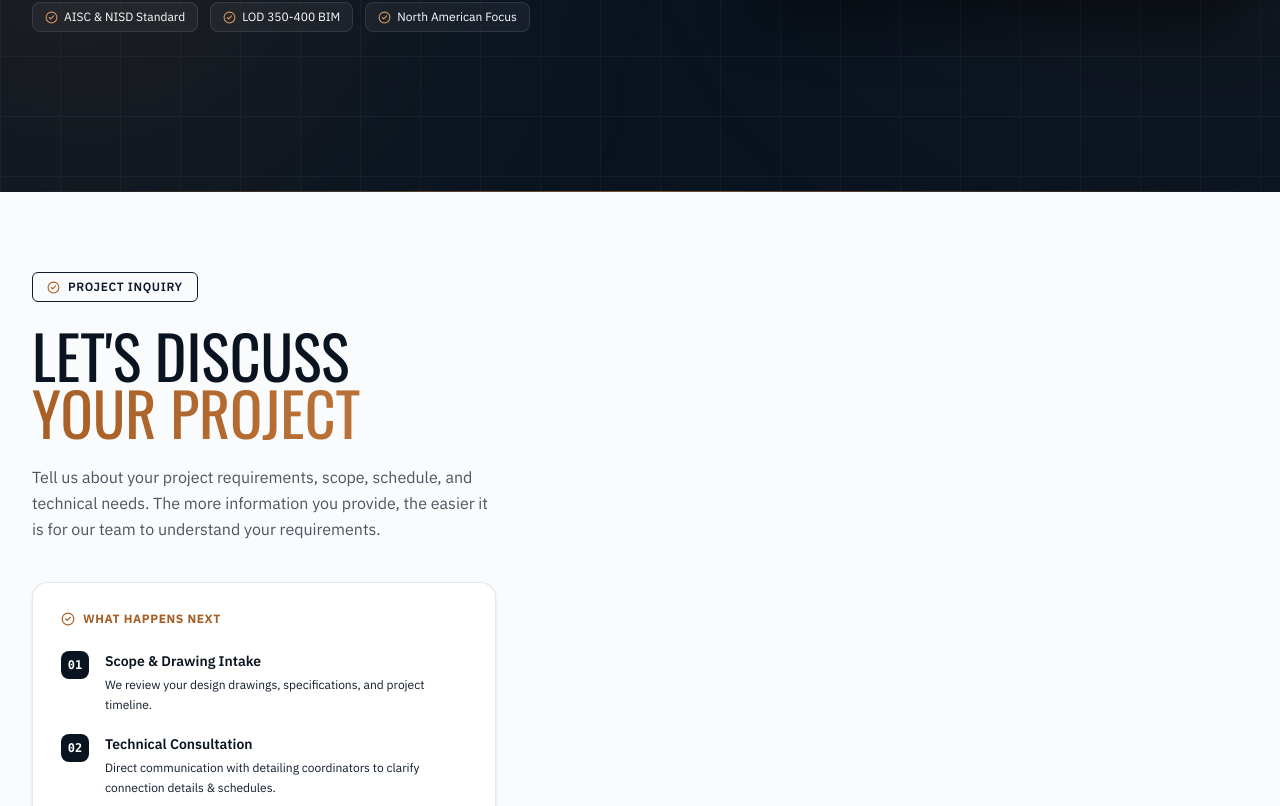
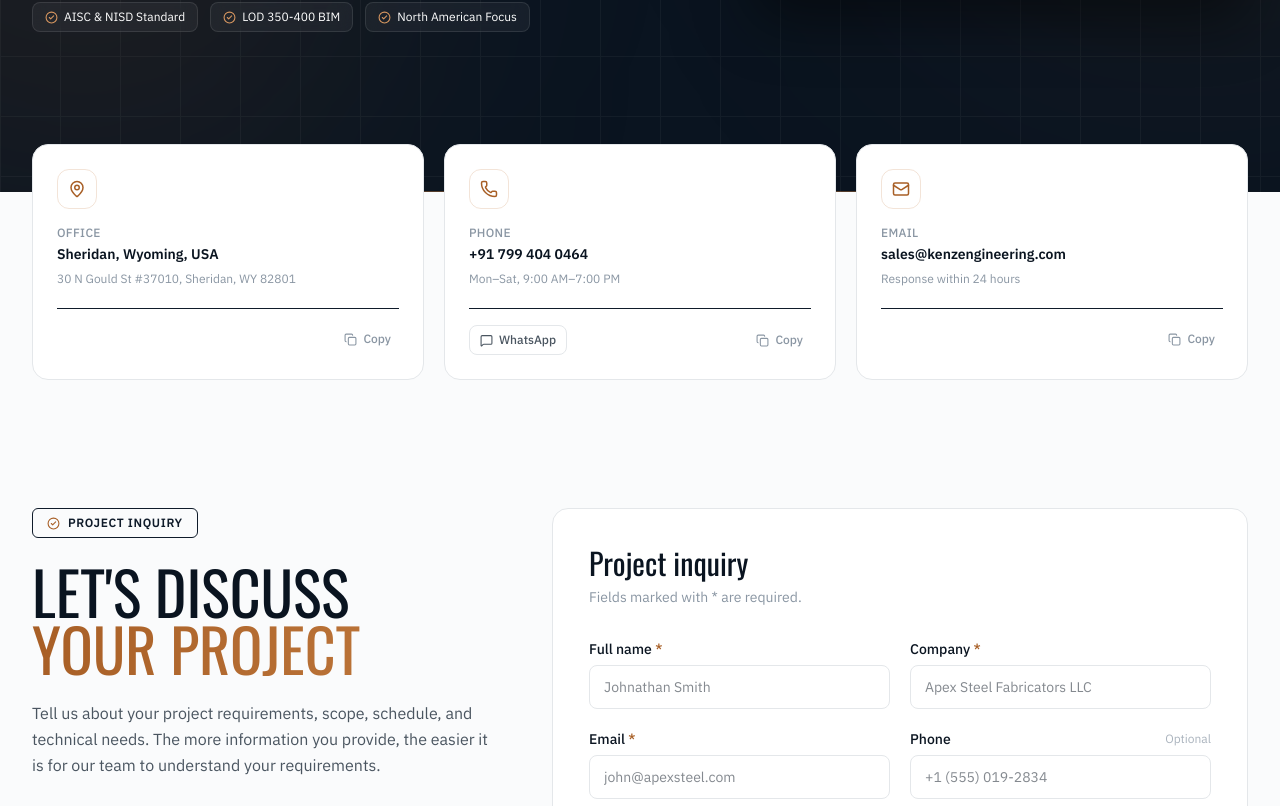
Before and after one commit to Tefinbose/kenz-client, a Next.js app: page /contact in a window 1280 px wide. Shown: the part 654-1460 px from the top of the page. Built offline with nearby package versions, Linux system fonts and the light colour scheme.

Commit message:
feat : Uncommented the imports for the contactform

```diff
--- a/app/contact/page.tsx
+++ b/app/contact/page.tsx
@@ -1,7 +1,7 @@
 "use client";
 
-// import ContactForm from "@/components/contact/ContactForm";
-// import ContactFlipCards from "@/components/contact/ContactFlipCards";
+import ContactForm from "@/components/contact/ContactForm";
+import ContactFlipCards from "@/components/contact/ContactFlipCards";
 import {
   ArrowUpRight,
   ArrowDown,
@@ -172,7 +172,7 @@ export default function ContactPage() {
       {/* ── 3 ADVANCED 3D FLIP CONTACT CARDS ─────────────────── */}
       <section className="relative z-20 -mt-12 px-6 lg:px-8">
         <div className="mx-auto max-w-7xl">
-          {/* <ContactFlipCards /> */}
+          <ContactFlipCards />
         </div>
       </section>
 
@@ -249,7 +249,7 @@ export default function ContactPage() {
             </motion.div>
 
             {/* RIGHT FORM CONSOLE */}
-            {/* <ContactForm/> */}
+            <ContactForm/>
           </div>
         </div>
       </section>
```
